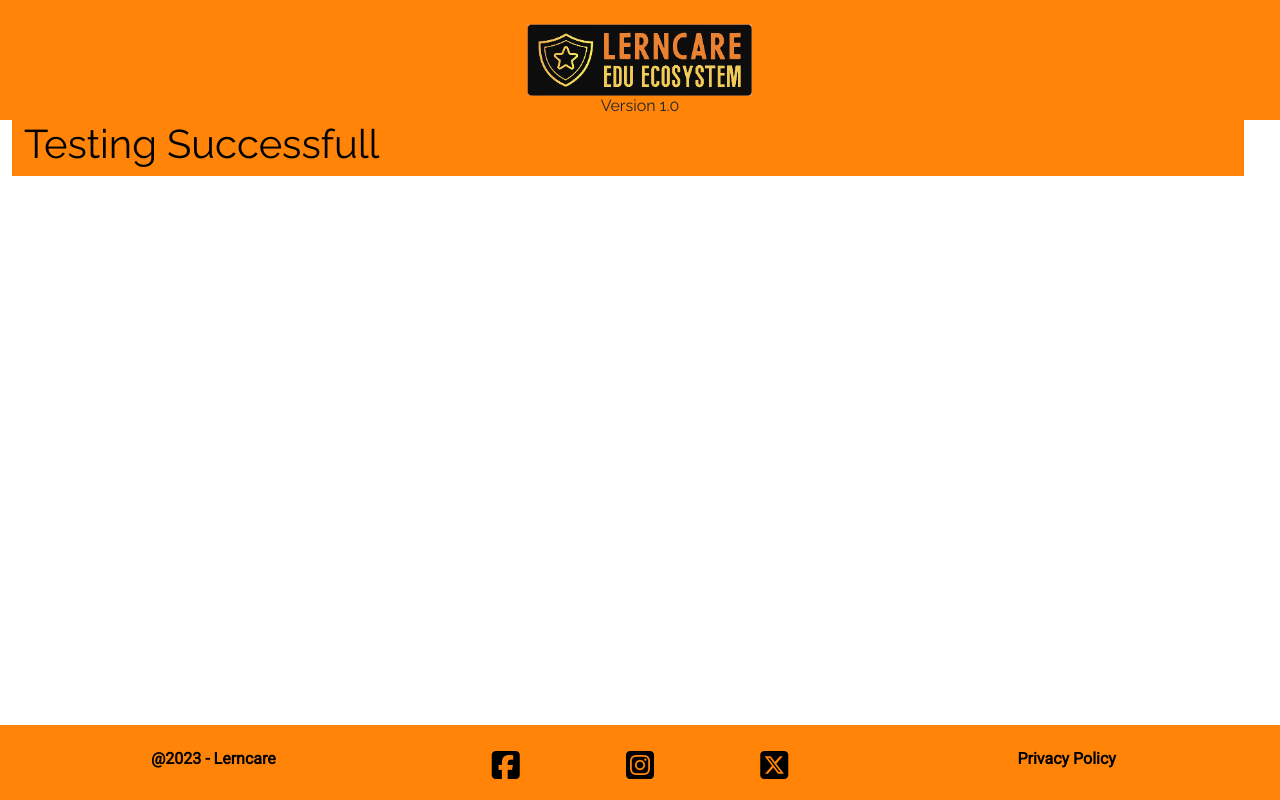
After one commit to Joao4569/lerncare, a Django app: page /dashboard/vignette/ in a window 1280 px wide. The commit adds this page. Run offline with Django 3.2, Linux system fonts and the light colour scheme; some libraries are stand-ins or nearby versions.

Commit message:
feat: Add basic vignette MVC structure - Template, view and URL

````diff
--- a/dashboard/templates/dashboard.html
+++ b/dashboard/templates/dashboard.html
@@ -67,7 +67,7 @@
             </li>
             <li><hr class="dropdown-divider"></li>
             <li>
-              <a class="dropdown-item" href="#">
+              <a class="dropdown-item" href="{% url 'vignette' %}">
                 <i class="fa-solid fa-circle-arrow-right"></i> Vignette
               </a>
             </li>
--- /dev/null
+++ b/dashboard/templates/vignette.html
@@ -0,0 +1,13 @@
+<!-- template extending from base.html template -->
+{% extends "includes/base.html" %}
+
+{% load static %}
+
+{% block content %}
+<div class="row container-fluid">
+    <div class="col-12 orange-bg">
+        <h1 class="text-black"> Testing Successfull</h1>
+    </div>
+</div>
+{% endblock content %}
+```
--- a/dashboard/urls.py
+++ b/dashboard/urls.py
@@ -3,5 +3,10 @@ from django.urls import path
 from . import views
 
 urlpatterns = [
-    path('', views.Dashboard.as_view(), name='dashboard'),  # dashboard page
+
+    # dashboard page
+    path('', views.Dashboard.as_view(), name='dashboard'),
+
+    # vignette page
+    path('vignette/', views.Vignette.as_view(), name='vignette'),
 ]
--- a/dashboard/views.py
+++ b/dashboard/views.py
@@ -18,7 +18,9 @@ class Dashboard(View):
             'main_topics': main_topics,
         }
 
-        # custom_session_info = {
+        return render(request, 'dashboard.html', context)
+        # , custom_session_info, user_main_topic, user_aspect
+# custom_session_info = {
         #     'user_main_topic': request.GET.get('mainTopicName'),
         #     'user_aspect': request.GET.get('userSelectedAspect'),
         # }
@@ -26,5 +28,11 @@ class Dashboard(View):
         # user_aspect = request.GET.get('userSelectedAspect')
         # print(user_main_topic)
 
-        return render(request, 'dashboard.html', context)
-        # , custom_session_info, user_main_topic, user_aspect
+
+class Vignette(View):
+    """ This will handle the vignette view and it's content"""
+
+    def get(self, request):
+        """A view to return the vignette page."""
+
+        return render(request, 'vignette.html')
````
